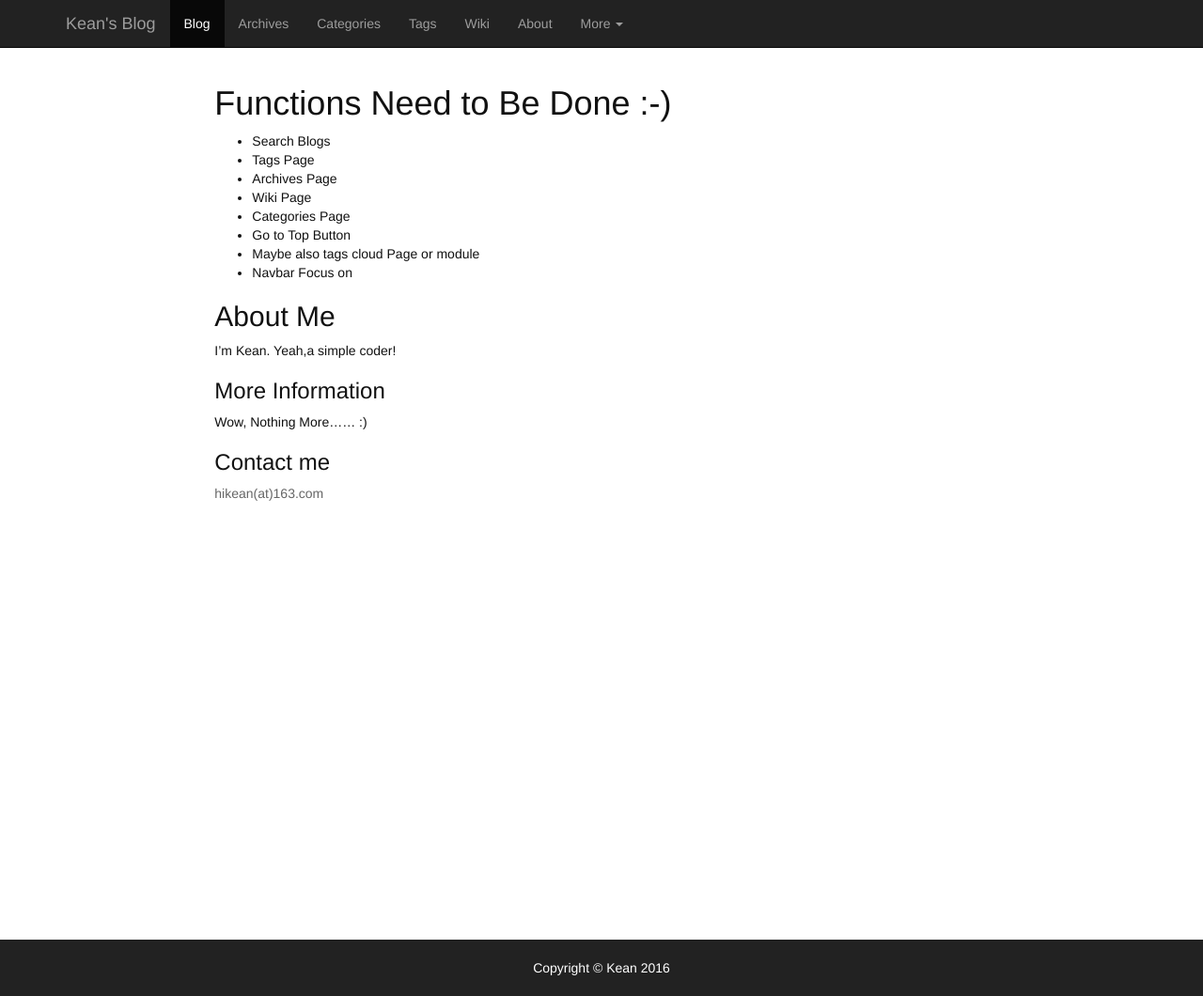
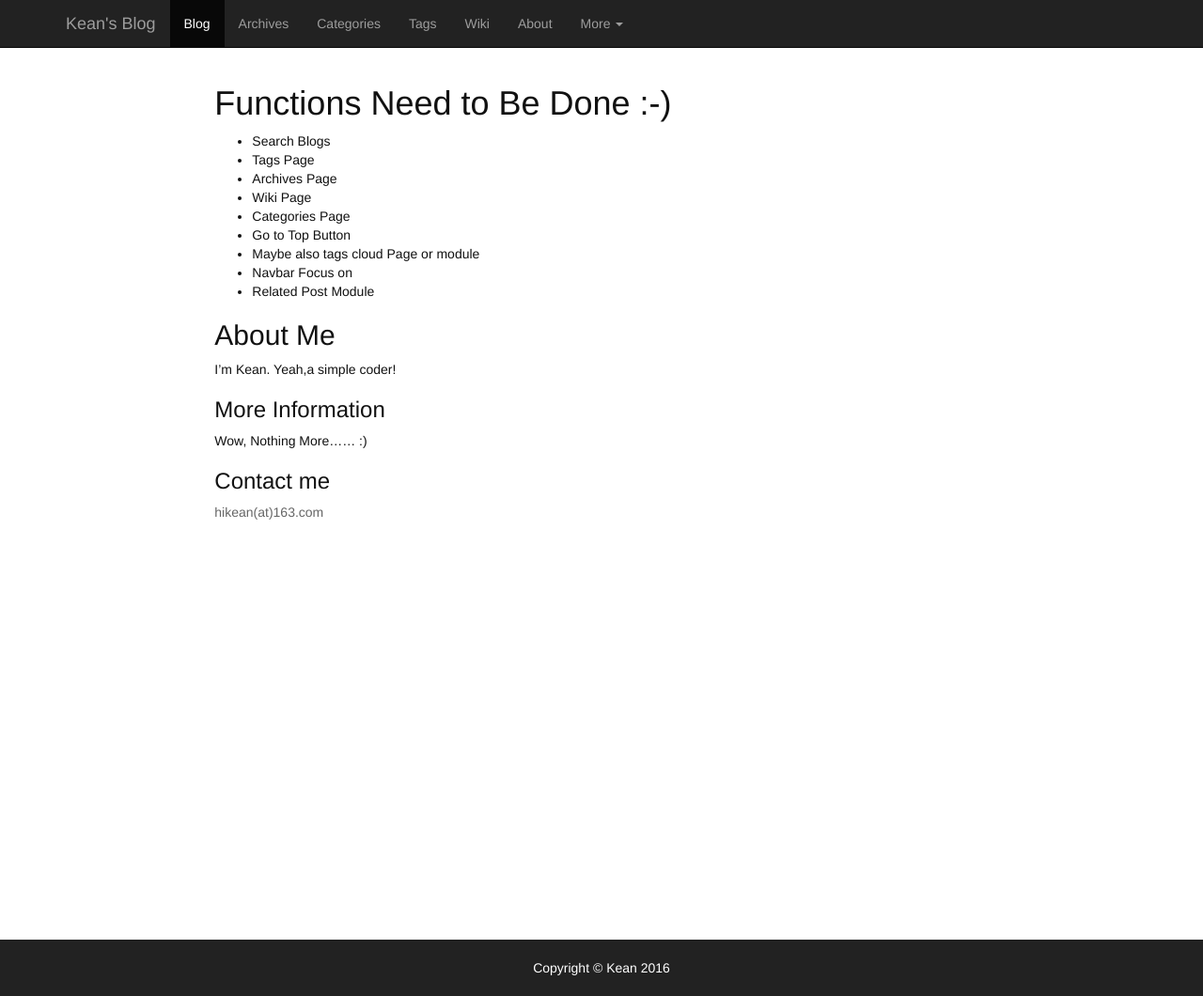
Before and after one commit to imkean/imkean.github.io, a Jekyll site: the page built from pages/about.md, in a window 1280 px wide and 1060 px high. Shown: the whole window at 94% size. Built offline with Jekyll 4.4.1, drawn with Linux system fonts in a browser that asks for light colours; comment, search, counter and statistics services are not loaded.

Commit message:
little changed

```diff
--- a/pages/about.md
+++ b/pages/about.md
@@ -14,6 +14,7 @@ permalink: /about/
 - Go to Top Button
 - Maybe also tags cloud Page or module
 - Navbar Focus on
+- Related Post Module
 
 
 ## About Me
--- a/pages/home.html
+++ b/pages/home.html
@@ -1,6 +1,9 @@
 ---
+title: Home Page
 permalink: /home/
 ---
+
+
 
 <!doctype html>
 <html lang="en" class="no-js">
```
Also changed, not shown: pages/archives.md (+2 -0 lines).
